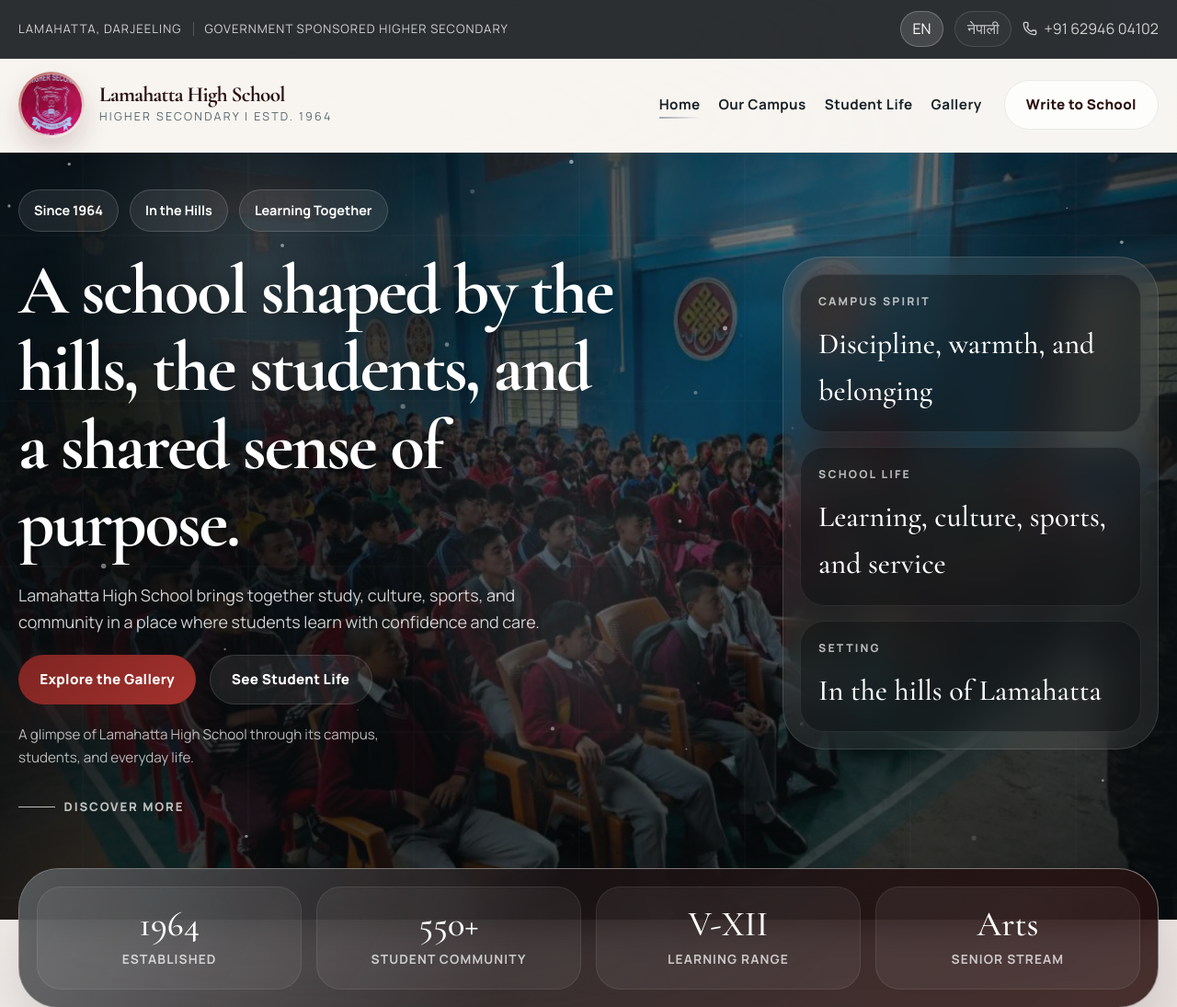
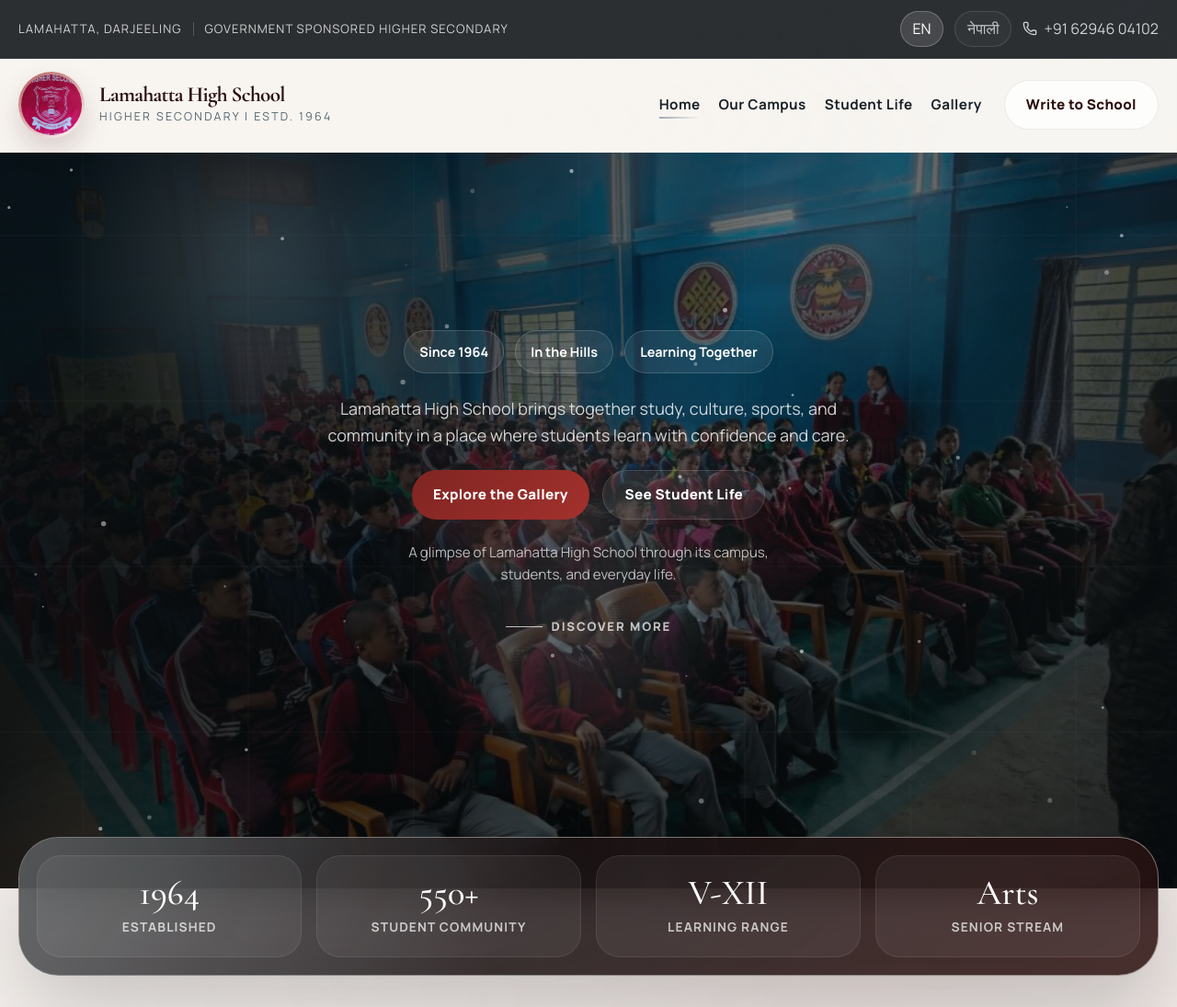
Before and after one commit to ripplewave2025/LamahattaHigherSecondarySchool, a website built with Vite: page index.html in a window 1280 px wide. Shown: the top 1095 px of the page at 92% size. Built offline with nearby package versions, Linux system fonts and the light colour scheme.

Commit message:
design: simplify hero section by removing title and dashboard panels, and centering the copy

```diff
--- a/css/hero.css
+++ b/css/hero.css
@@ -75,22 +75,27 @@
 }
 
 .hero-layout {
-  display: grid;
-  grid-template-columns: minmax(0, 1.15fr) minmax(18rem, 0.6fr);
-  gap: 3rem;
+  display: flex;
+  flex-direction: column;
+  justify-content: center;
   align-items: center;
   min-height: calc(100svh - 10rem);
 }
 
 .hero-copy {
   display: grid;
-  gap: 1.35rem;
+  gap: 1.5rem;
+  justify-items: center;
+  text-align: center;
   align-self: center;
+  max-width: 800px;
+  margin: 0 auto;
 }
 
 .hero-kicker {
   display: flex;
   flex-wrap: wrap;
+  justify-content: center;
   gap: 0.75rem;
 }
 
@@ -116,6 +121,7 @@
 .hero-actions {
   display: flex;
   flex-wrap: wrap;
+  justify-content: center;
   gap: 0.9rem;
 }
 
--- a/index.html
+++ b/index.html
@@ -97,7 +97,6 @@
               <span class="chip" data-i18n="hero.chip2">In the Hills</span>
               <span class="chip" data-i18n="hero.chip3">Learning Together</span>
             </div>
-            <h2 class="hero-title" data-i18n="hero.title">A school shaped by the hills, the students, and a shared sense of purpose.</h2>
             <p class="hero-desc" data-i18n="hero.desc">
               Lamahatta High School brings together study, culture, sports, and community in a place where students learn with confidence and care.
             </p>
@@ -110,21 +109,6 @@
             </p>
             <a href="#campus-story" class="hero-scroll" data-i18n="hero.scroll">Discover more</a>
           </div>
-
-          <aside class="hero-panel">
-            <div class="hero-panel-card">
-              <span class="hero-panel-label" data-i18n="hero.panelLabel1">Campus Mood</span>
-              <span class="hero-panel-value" data-i18n="hero.panelValue1">Discipline, warmth, and belonging</span>
-            </div>
-            <div class="hero-panel-card">
-              <span class="hero-panel-label" data-i18n="hero.panelLabel2">School Life</span>
-              <span class="hero-panel-value" data-i18n="hero.panelValue2">Learning, culture, sports, and service</span>
-            </div>
-            <div class="hero-panel-card">
-              <span class="hero-panel-label" data-i18n="hero.panelLabel3">Setting</span>
-              <span class="hero-panel-value" data-i18n="hero.panelValue3">In the hills of Lamahatta</span>
-            </div>
-          </aside>
         </div>
       </div>
     </section>
```
